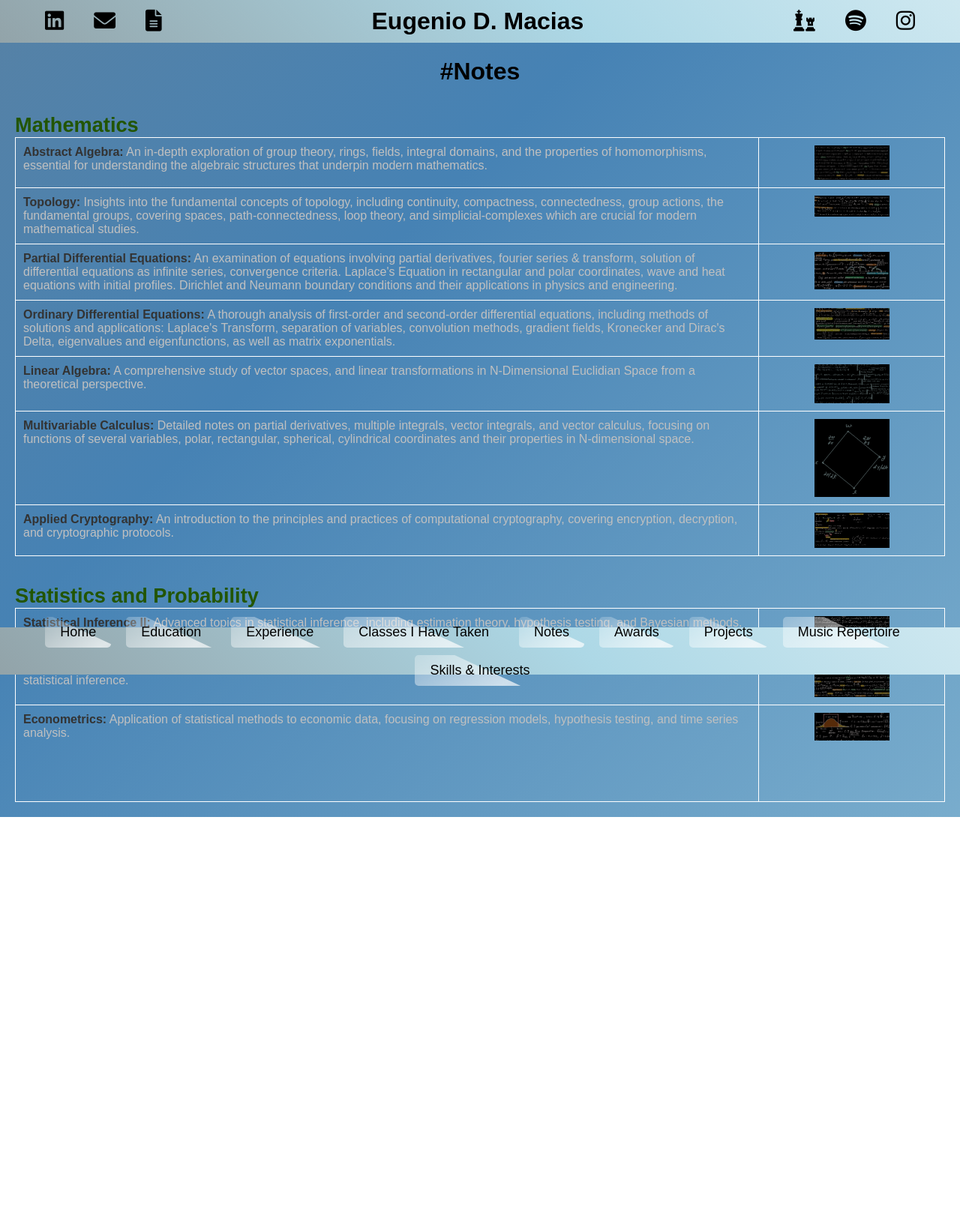
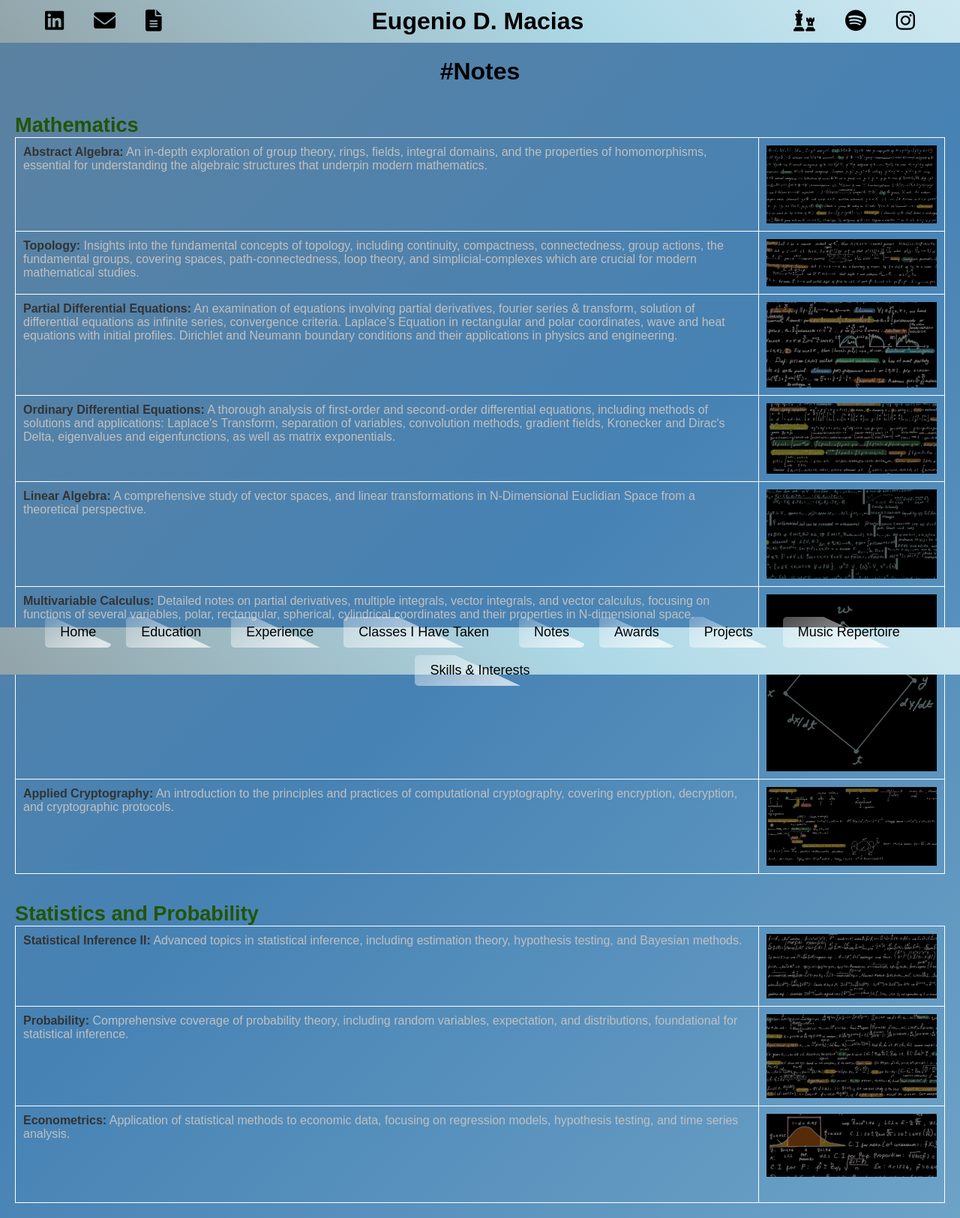
Before and after one commit to xXElGenio0203Xx/eugenio-macias.github.io, a Jekyll site: the page built from notes.md, in a window 1280 px wide. Shown: the whole page at 75% size. Built offline with Jekyll 4.4.1, drawn with Linux system fonts in a browser that asks for light colours; some web fonts are replaced; before the commit the page ends 1090 px from its top, so only the background shows below that.

Commit message:
Update notes.md

```diff
--- a/notes.md
+++ b/notes.md
@@ -19,7 +19,7 @@ title: Notes
     </td>
     <td style="width: 20%; vertical-align:top; text-align:right;">
         <a href="/assets/files/Abstract_Algebra.pdf">
-            <img src="{{ site.baseurl }}/assets/images/thumbnails/Abstract_Algebra_thumbnail.jpg" alt="Abstract Algebra Thumbnail" style="width: 100px; height: auto;">
+            <img src="{{ site.baseurl }}/assets/images/thumbnails/Abstract_Algebra_thumbnail.jpg" alt="Abstract Algebra Thumbnail" style="width: 100%; height: auto;">
         </a>
     </td>
   </tr>
@@ -31,7 +31,7 @@ title: Notes
     </td>
     <td style="width: 20%; vertical-align:top; text-align:right;">
         <a href="/assets/files/Topology.pdf">
-            <img src="{{ site.baseurl }}/assets/images/thumbnails/Topology_thumbnail.jpg" alt="Topology Thumbnail" style="width: 100px; height: auto;">
+            <img src="{{ site.baseurl }}/assets/images/thumbnails/Topology_thumbnail.jpg" alt="Topology Thumbnail" style="width: 100%; height: auto;">
         </a>
     </td>
   </tr>
@@ -43,7 +43,7 @@ title: Notes
     </td>
     <td style="width: 20%; vertical-align:top; text-align:right;">
         <a href="/assets/files/Partial_Differential_Equations.pdf">
-            <img src="{{ site.baseurl }}/assets/images/thumbnails/Partial_Differential_Equations_thumbnail.jpg" alt="Partial Differential Equations Thumbnail" style="width: 100px; height: auto;">
+            <img src="{{ site.baseurl }}/assets/images/thumbnails/Partial_Differential_Equations_thumbnail.jpg" alt="Partial Differential Equations Thumbnail" style="width: 100%; height: auto;">
         </a>
     </td>
   </tr>
@@ -55,7 +55,7 @@ title: Notes
     </td>
     <td style="width: 20%; vertical-align:top; text-align:right;">
         <a href="/assets/files/Ordinary_Differential_Equations.pdf">
-            <img src="{{ site.baseurl }}/assets/images/thumbnails/Ordinary_Differential_Equations_thumbnail.jpg" alt="Ordinary Differential Equations Thumbnail" style="width: 100px; height: auto;">
+            <img src="{{ site.baseurl }}/assets/images/thumbnails/Ordinary_Differential_Equations_thumbnail.jpg" alt="Ordinary Differential Equations Thumbnail" style="width: 100%; height: auto;">
         </a>
     </td>
   </tr>
@@ -67,7 +67,7 @@ title: Notes
     </td>
     <td style="width: 20%; vertical-align:top; text-align:right;">
         <a href="/assets/files/Linear_Algebra.pdf">
-            <img src="{{ site.baseurl }}/assets/images/thumbnails/Linear_Algebra_thumbnail.jpg" alt="Linear Algebra Thumbnail" style="width: 100px; height: auto;">
+            <img src="{{ site.baseurl }}/assets/images/thumbnails/Linear_Algebra_thumbnail.jpg" alt="Linear Algebra Thumbnail" style="width: 100%; height: auto;">
         </a>
     </td>
   </tr>
@@ -79,7 +79,7 @@ title: Notes
     </td>
     <td style="width: 20%; vertical-align:top; text-align:right;">
         <a href="/assets/files/Multivariable_Calculus.pdf">
-            <img src="{{ site.baseurl }}/assets/images/thumbnails/Multivariable_Calculus_thumbnail.jpg" alt="Multivariable Calculus Thumbnail" style="width: 100px; height: auto;">
+            <img src="{{ site.baseurl }}/assets/images/thumbnails/Multivariable_Calculus_thumbnail.jpg" alt="Multivariable Calculus Thumbnail" style="width: 100%; height: auto;">
         </a>
     </td>
   </tr>
@@ -91,7 +91,7 @@ title: Notes
     </td>
     <td style="width: 20%; vertical-align:top; text-align:right;">
         <a href="/assets/files/Applied_Cryptography.pdf">
-            <img src="{{ site.baseurl }}/assets/images/thumbnails/Applied_Cryptography_thumbnail.jpg" alt="Applied Cryptography Thumbnail" style="width: 100px; height: auto;">
+            <img src="{{ site.baseurl }}/assets/images/thumbnails/Applied_Cryptography_thumbnail.jpg" alt="Applied Cryptography Thumbnail" style="width: 100%; height: auto;">
         </a>
     </td>
   </tr>
@@ -108,7 +108,7 @@ title: Notes
     </td>
     <td style="width: 20%; vertical-align:top; text-align:right;">
         <a href="/assets/files/Statistical_InferenceII.pdf">
-            <img src="{{ site.baseurl }}/assets/images/thumbnails/Statistical_InferenceII_thumbnail.jpg" alt="Statistical Inference II Thumbnail" style="width: 100px; height: auto;">
+            <img src="{{ site.baseurl }}/assets/images/thumbnails/Statistical_InferenceII_thumbnail.jpg" alt="Statistical Inference II Thumbnail" style="width: 100%; height: auto;">
         </a>
     </td>
   </tr>
@@ -120,7 +120,7 @@ title: Notes
     </td>
     <td style="width: 20%; vertical-align:top; text-align:right;">
         <a href="/assets/files/Probability.pdf">
-            <img src="{{ site.baseurl }}/assets/images/thumbnails/Probability_thumbnail.jpg" alt="Probability Thumbnail" style="width: 100px; height: auto;">
+            <img src="{{ site.baseurl }}/assets/images/thumbnails/Probability_thumbnail.jpg" alt="Probability Thumbnail" style="width: 100%; height: auto;">
         </a>
     </td>
   </tr>
@@ -134,7 +134,7 @@ title: Notes
     </td>
     <td style="width: 20%; vertical-align:top; text-align:right;">
         <a href="/assets/files/Econometrics.pdf">
-            <img src="{{ site.baseurl }}/assets/images/thumbnails/Econometrics_thumbnail.jpg" alt="Econometrics Thumbnail" style="width: 100px; height: auto;">
+            <img src="{{ site.baseurl }}/assets/images/thumbnails/Econometrics_thumbnail.jpg" alt="Econometrics Thumbnail" style="width: 100%; height: auto;">
         </a>
     </td>
   </tr>
```
